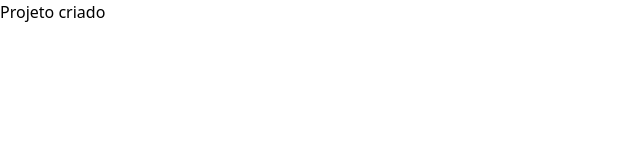
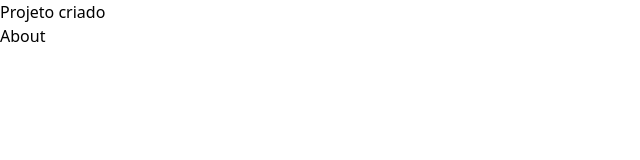
Before and after one commit to mig-ramos/iot-al-res-001, a React (Vite) app in the folder web/: page /about in a window 1280 px wide. Shown: the top 160 px of the page, without its empty margins (0-640 px from the left). Built offline with nearby package versions, Linux system fonts and the light colour scheme.

Commit message:
feat: cria as rotas

```diff
--- a/web/package.json
+++ b/web/package.json
@@ -11,7 +11,8 @@
   },
   "dependencies": {
     "react": "^18.3.1",
-    "react-dom": "^18.3.1"
+    "react-dom": "^18.3.1",
+    "react-router": "^7.0.1"
   },
   "devDependencies": {
     "@eslint/js": "^9.15.0",
--- a/web/src/App.tsx
+++ b/web/src/App.tsx
@@ -1,11 +1,24 @@
+import { BrowserRouter, Routes, Route } from 'react-router'
+import Home from './pages/Home'
+import Measures from './pages/Measures'
+import Admin from './pages/Admin'
+import About from './pages/About'
 
 function App() {
 
 
   return (
-    <>
-     <div><h1>Projeto criado</h1></div>
-    </>
+    <div className="w-full min-h-screen">
+      <h1>Projeto criado</h1>
+      <BrowserRouter>
+        <Routes>
+          <Route path="/" element={<Home />} />
+          <Route path="/measures" element={<Measures />} />
+          <Route path="/admin" element={<Admin />} />
+          <Route path="/about" element={<About />} />
+        </Routes>
+      </BrowserRouter>
+    </div>
   )
 }
 
--- /dev/null
+++ b/web/src/pages/About.tsx
@@ -0,0 +1,7 @@
+export default function About(){
+    return(
+        <div>
+           About
+        </div>
+    )
+}
--- /dev/null
+++ b/web/src/pages/Admin.tsx
@@ -0,0 +1,7 @@
+export default function Admin(){
+    return(
+        <div>
+           Admin
+        </div>
+    )
+}
--- /dev/null
+++ b/web/src/pages/Home.tsx
@@ -0,0 +1,7 @@
+export default function Home(){
+    return(
+        <div>
+            Home
+        </div>
+    )
+}
--- /dev/null
+++ b/web/src/pages/Measures.tsx
@@ -0,0 +1,7 @@
+export default function Measures(){
+    return(
+        <div>
+            Measures
+        </div>
+    )
+}
```
Also changed, not shown: 1 other file (tests, documents, lock files or other folders).
